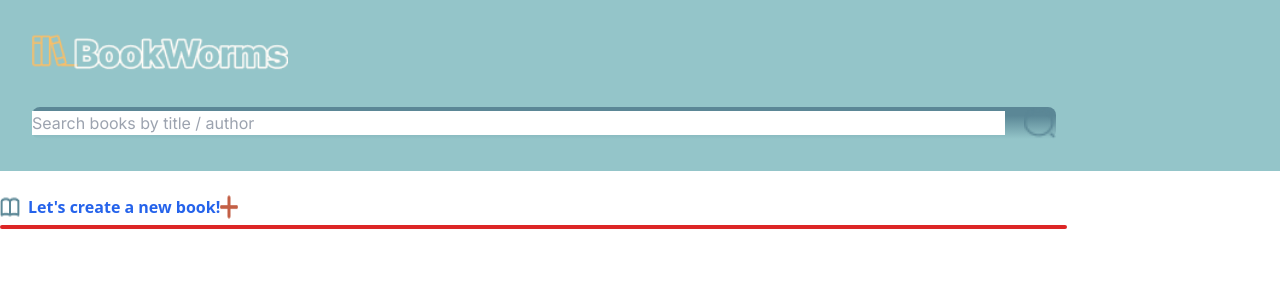
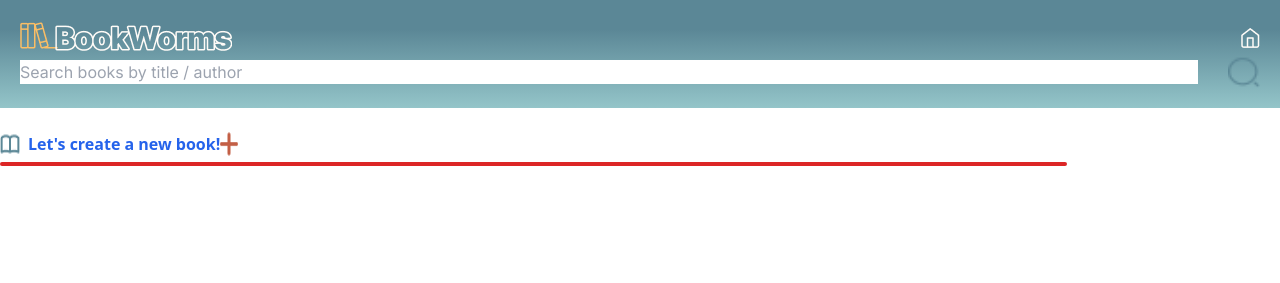
Before and after one commit to Archima20/BookWorms, a PHP site: page / in a window 1280 px wide. Shown: the top 283 px of the page. Run offline with PHP 8.4, Linux system fonts and the light colour scheme; data comes from the database, SQL or seed files in the repository; style sheets or scripts are compiled from the project's sources; some libraries are stand-ins or nearby versions.

Commit message:
cambios iniciales en header tailwinds

```diff
--- a/components/header.php
+++ b/components/header.php
@@ -1,14 +1,13 @@
-<head>
-<link rel="stylesheet" href="./styles/main.css">
-</head>
-<body>
-<nav class="box-nav">
-    <a href="/BookWorms"><img class="img-logo" src="./assets/images/Logobworms.png" alt="Logo"></a>
-      <form class="frm-srch box-search" method="GET" action="">
-        <input class="inpt-srch input-search" type="search" autocomplete="off" placeholder="Search books by title / author" aria-label="Search" label="Search" name="keyword" value="<?php echo isset($_GET['keyword']) ? $_GET['keyword'] : '' ?>">
-        <button class="btn-srch" type="submit" name="search">
-          <img class="img-search" src="./assets/images/lupa.png" alt="Magnifier glass">
-        </button>
-      </form>
-    </nav>
-</body>
+<nav class="box-nav p-5">
+  <div class="flex justify-between items-center">
+     <a href="/BookWorms"><img src="./assets/images/Logobworms.png" alt="Logo"></a>
+    <a href="/BookWorms"><img src="./assets/images/casita.png" alt="Logo"></a>
+  </div>
+
+  <form class="flex justify-between items-center rounded-md" method="GET">
+    <input class="input-search" type="search" autocomplete="off" placeholder="Search books by title / author" aria-label="Search" label="Search" name="keyword" value="<?php echo isset($_GET['keyword']) ? $_GET['keyword'] : '' ?>">
+    <button class="btn-srch" type="submit" name="search">
+      <img class="img-search" src="./assets/images/lupa.png" alt="Magnifier glass">
+    </button>
+  </form>
+</nav>
--- a/styles/header.css
+++ b/styles/header.css
@@ -1,25 +1,11 @@
 @import "./variables.css";
 
 .box-nav {
-  background-color: var(--light-green);
-  padding-bottom: 2rem;
+  background: linear-gradient(180deg, #5b8796 27.31%, #94c5c9 100%);
 }
 
-.box-search {
-  display: flex;
-  background: linear-gradient(180deg, #5b8796 27.31%, #94c5c9 100%);
-  width: 80%;
-  justify-content: space-between;
-  align-items: center;
-  margin-left: 2rem;
-  border-radius: 8px;
-}
 .input-search {
     width: 95%;
-}
-.img-logo{
-    width: 20rem;
-    padding: 2rem;
 }
 
 .img-search {
```
Also changed, not shown: assets/images/bookworm.png (deleted), assets/images/casita.png (added).
